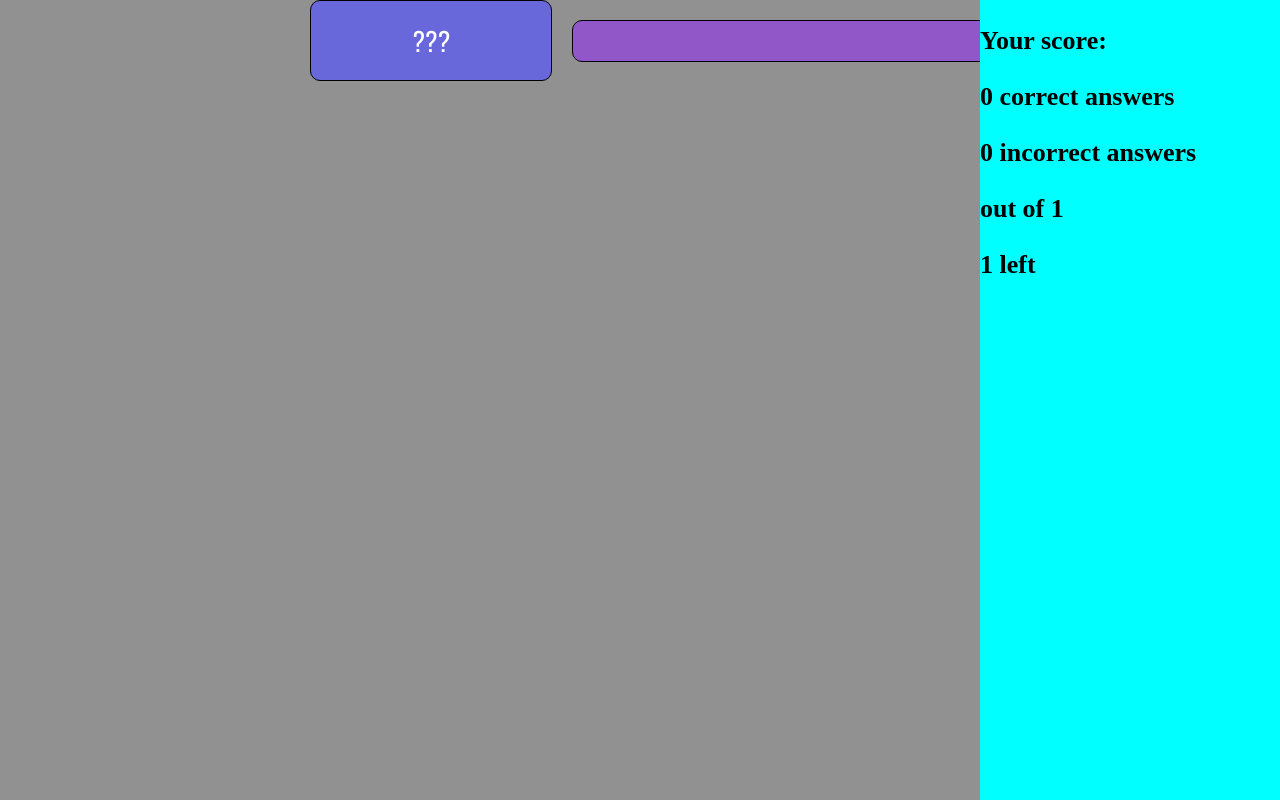
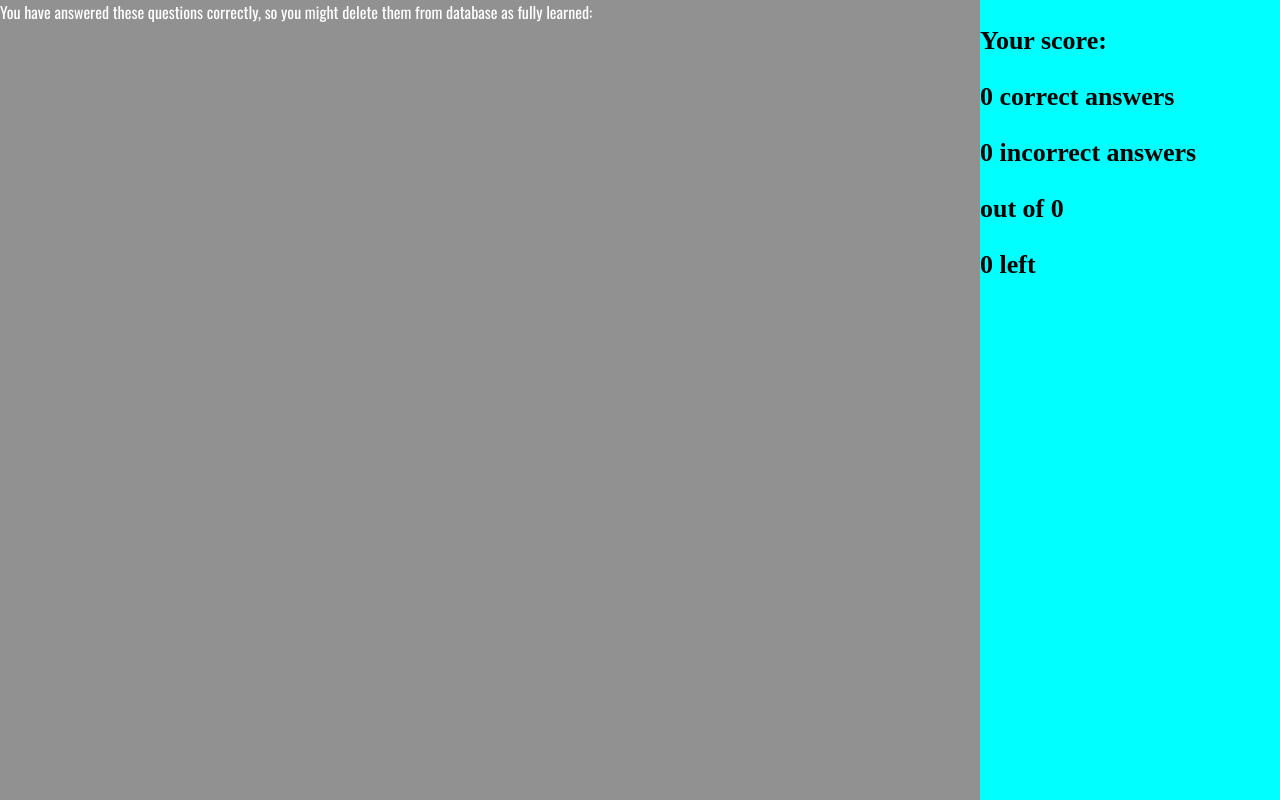
Before and after one commit to YuriyMamoshin/memo-shine, a React (Create React App) app: page / in a window 1280 px wide. Both pictures are taken after typing "Sample" into the empty fields and a click on the button "Send data". Built offline with nearby package versions, Linux system fonts and the light colour scheme.

Commit message:
Added data filtering and filled Result with data
Initial data did not filtered before, so empty strings created empty memos, fixed.
The Result component will render the correct answers from the first round/

```diff
--- a/src/Result.js
+++ b/src/Result.js
@@ -1,5 +1,11 @@
-export default function Result() {
+export default function Result(props) {
+const correctArray = props.correct.map(obj => obj.answer);
+const correctString = correctArray.join(", ");
+
     return (
-        <div>Some results</div>
+        <div>
+            You have answered these questions correctly, so you might delete them from database as fully learned:
+           <p>{correctString}</p>
+            </div>
     )
 }
--- a/src/Start.js
+++ b/src/Start.js
@@ -22,7 +22,8 @@ export default function Start() {
 
         setData(oldData => {
             const dataArray = oldData[0].split(/\r?\n/);
-            return dataArray.map(piece => ({
+            const filteredArray = dataArray.filter(piece => ~piece.indexOf(" - "))
+            return filteredArray.map(piece => ({
                 id: nanoid(),
                 answer: piece.split(" - ")[0],
                 definition: piece.split(" - ")[1],
@@ -88,7 +89,9 @@ export default function Start() {
     if (isSubmitted && data.length) {
         stage = memos;
     } else if (isSubmitted && !data.length) {
-        stage = <Result />;
+        stage = <Result
+        correct={answers.correctAnswers}
+        />;
     }
 
     return (
```
